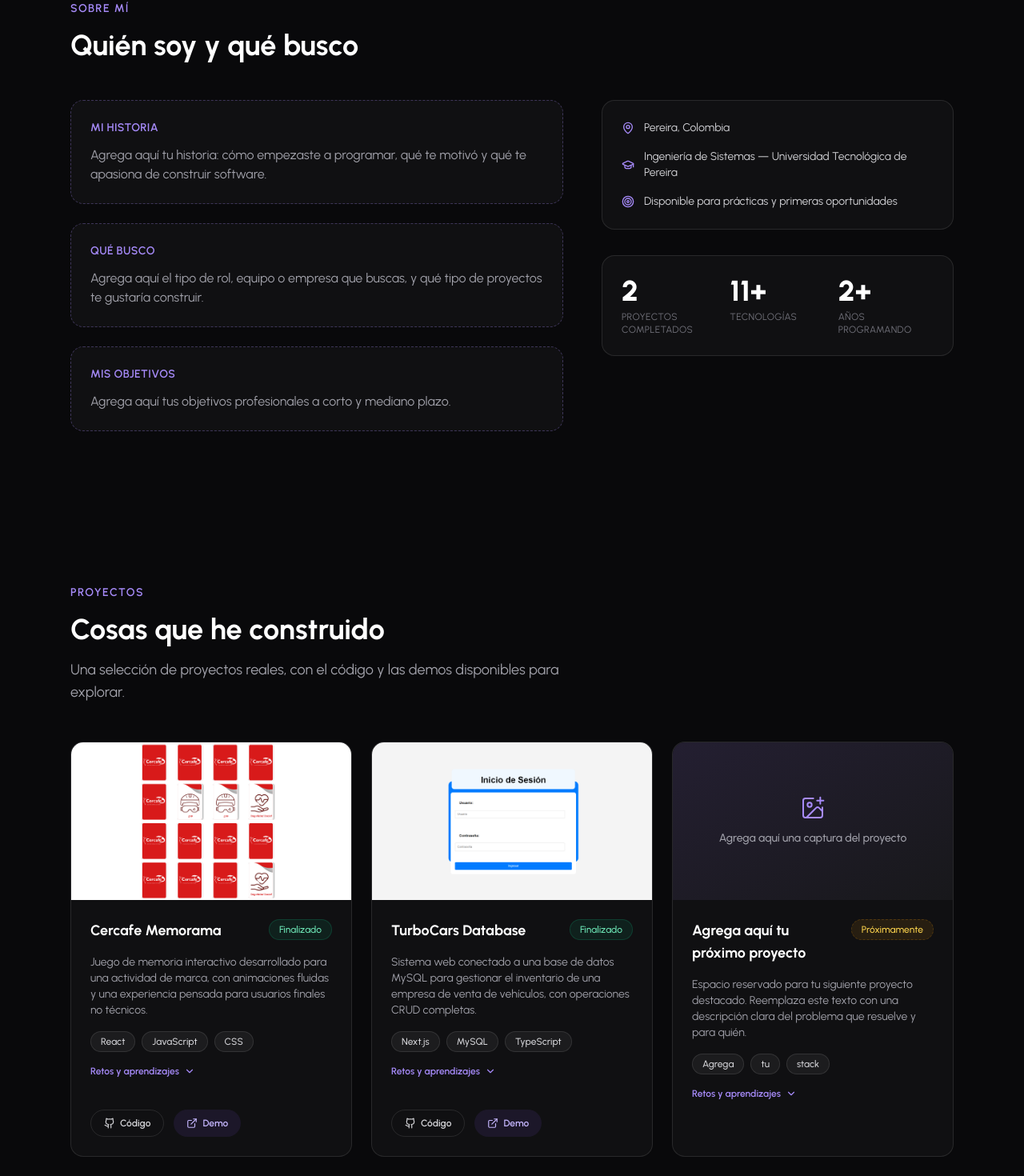
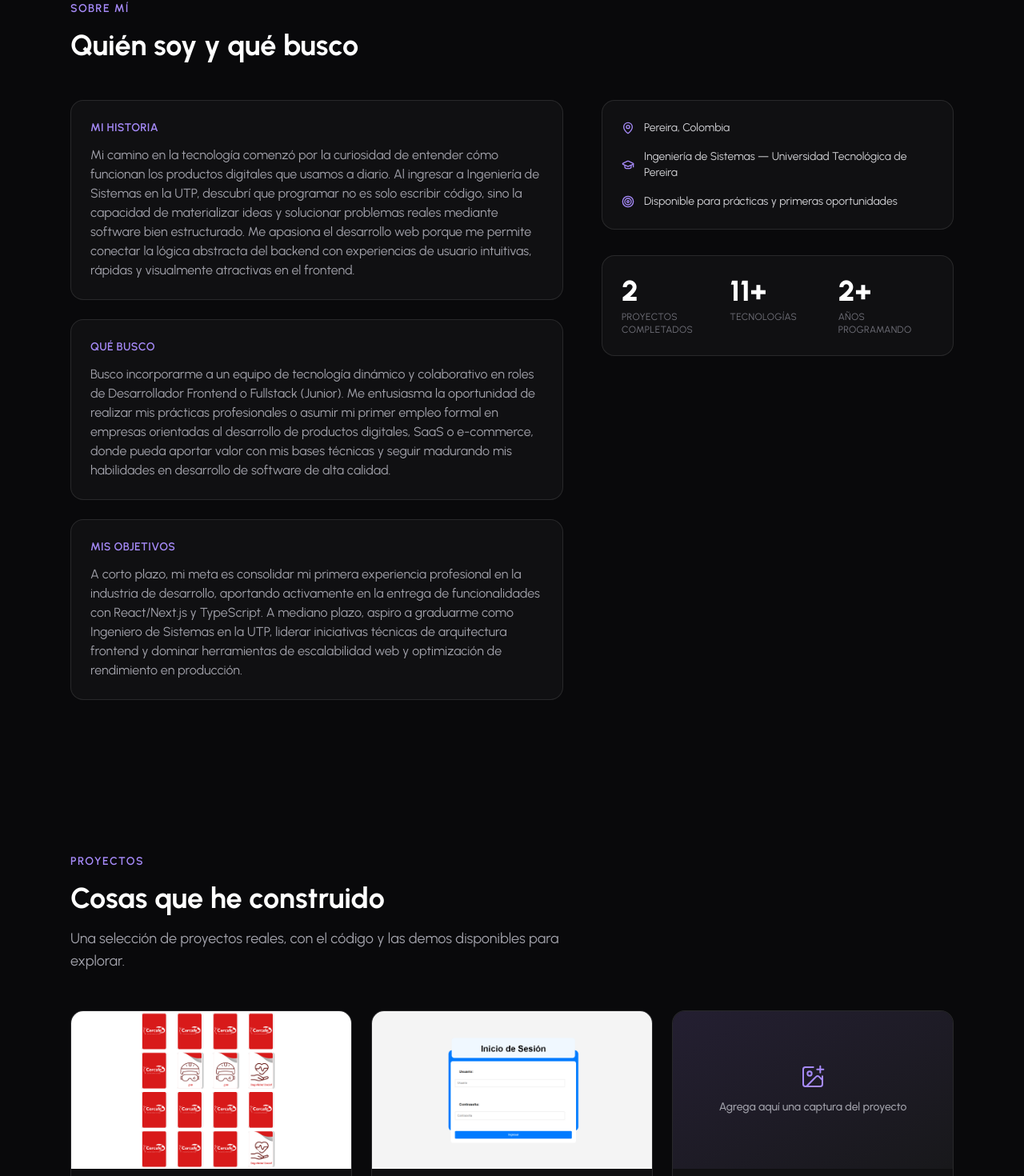
Before and after one commit to DjSantech/SantechDev, a Next.js app: page / in a window 1280 px wide. Shown: the part 895-2365 px from the top of the page at 80% size. Built offline with nearby package versions, Linux system fonts and the light colour scheme.

Commit message:
actualizando info

```diff
--- a/components/sections/about.tsx
+++ b/components/sections/about.tsx
@@ -26,25 +26,37 @@ export function About() {
 
       <div className="mt-12 grid grid-cols-1 gap-12 md:grid-cols-[1.4fr_1fr]">
         <div className="flex flex-col gap-6">
-          <Reveal className="rounded-2xl border border-dashed border-violet-400/30 bg-white/[0.03] p-6">
+          <Reveal className="rounded-2xl border border-white/10 bg-white/[0.03] p-6">
             <p className="text-sm font-semibold uppercase tracking-wide text-violet-400">Mi historia</p>
             <p className="mt-3 text-zinc-400">
-              Agrega aquí tu historia: cómo empezaste a programar, qué te motivó y qué te apasiona de construir
-              software.
+              Mi camino en la tecnología comenzó por la curiosidad de entender cómo funcionan los productos
+              digitales que usamos a diario. Al ingresar a Ingeniería de Sistemas en la UTP, descubrí que programar
+              no es solo escribir código, sino la capacidad de materializar ideas y solucionar problemas reales
+              mediante software bien estructurado. Me apasiona el desarrollo web porque me permite conectar la
+              lógica abstracta del backend con experiencias de usuario intuitivas, rápidas y visualmente atractivas
+              en el frontend.
             </p>
           </Reveal>
 
-          <Reveal delay={0.1} className="rounded-2xl border border-dashed border-violet-400/30 bg-white/[0.03] p-6">
+          <Reveal delay={0.1} className="rounded-2xl border border-white/10 bg-white/[0.03] p-6">
             <p className="text-sm font-semibold uppercase tracking-wide text-violet-400">Qué busco</p>
             <p className="mt-3 text-zinc-400">
-              Agrega aquí el tipo de rol, equipo o empresa que buscas, y qué tipo de proyectos te gustaría construir.
+              Busco incorporarme a un equipo de tecnología dinámico y colaborativo en roles de Desarrollador
+              Frontend o Fullstack (Junior). Me entusiasma la oportunidad de realizar mis prácticas profesionales o
+              asumir mi primer empleo formal en empresas orientadas al desarrollo de productos digitales, SaaS o
+              e-commerce, donde pueda aportar valor con mis bases técnicas y seguir madurando mis habilidades en
+              desarrollo de software de alta calidad.
             </p>
           </Reveal>
 
-          <Reveal delay={0.2} className="rounded-2xl border border-dashed border-violet-400/30 bg-white/[0.03] p-6">
+          <Reveal delay={0.2} className="rounded-2xl border border-white/10 bg-white/[0.03] p-6">
             <p className="text-sm font-semibold uppercase tracking-wide text-violet-400">Mis objetivos</p>
             <p className="mt-3 text-zinc-400">
-              Agrega aquí tus objetivos profesionales a corto y mediano plazo.
+              A corto plazo, mi meta es consolidar mi primera experiencia profesional en la industria de
+              desarrollo, aportando activamente en la entrega de funcionalidades con React/Next.js y TypeScript. A
+              mediano plazo, aspiro a graduarme como Ingeniero de Sistemas en la UTP, liderar iniciativas técnicas
+              de arquitectura frontend y dominar herramientas de escalabilidad web y optimización de rendimiento en
+              producción.
             </p>
           </Reveal>
         </div>
--- a/lib/data/education.ts
+++ b/lib/data/education.ts
@@ -18,19 +18,19 @@ export const education: EducationItem[] = [
       "Formación intensiva orientada a la programación web con HTML, CSS, JavaScript y frameworks modernos como React.",
   },
   {
-    id: "certificacion-placeholder",
-    title: "Agrega aquí una certificación",
-    institution: "Plataforma o institución",
-    period: "Fecha",
-    description: "Espacio reservado para certificaciones (por ejemplo: freeCodeCamp, Platzi, Coursera, AWS, Meta).",
-    isPlaceholder: true,
+    id: "certificacion-bases-datos",
+    title: "Formación Profesional en Bases de Datos Relacionales (MySQL)",
+    institution: "Universidad Tecnológica de Pereira (UTP)",
+    period: "Diciembre 2024",
+    description:
+      "Estudios y aplicación práctica enfocada en diseño de esquemas, normalización de datos, consultas complejas e integración de bases de datos con aplicaciones web.",
   },
   {
-    id: "idiomas-placeholder",
-    title: "Agrega aquí tus idiomas",
-    institution: "Nivel de dominio",
-    period: "Certificación (si aplica)",
-    description: "Espacio reservado para idiomas (por ejemplo: Inglés — B2, certificado EF SET o similar).",
-    isPlaceholder: true,
+    id: "idioma-ingles",
+    title: "Inglés",
+    institution: "Nivel Intermedio (B1 - B2)",
+    period: "Lectura y documentación técnica",
+    description:
+      "Capacidad para comprender documentación oficial de software, consumir recursos técnicos globales en inglés y escribir código auto-documentado con buenas prácticas internacionales.",
   },
 ];
--- a/lib/data/experience.ts
+++ b/lib/data/experience.ts
@@ -3,11 +3,11 @@ import type { ExperienceItem } from "../types";
 export const experience: ExperienceItem[] = [
   {
     id: "practica-formal-placeholder",
-    role: "Agrega aquí tu próxima práctica o primer empleo",
-    place: "Nombre de la empresa",
+    role: "Desarrollador Frontend / Fullstack Junior",
+    place: "Tu Empresa Aquí · Pereira (Presencial / Híbrido / Remoto)",
     period: "Presente",
     description:
-      "Espacio reservado para tu primera experiencia laboral formal. Reemplázalo con el cargo, las responsabilidades principales y los resultados obtenidos.",
+      "Espacio reservado para mi primera experiencia profesional formal o práctica de Ingeniería de Sistemas. Listo para aportar soluciones con React, Next.js, TypeScript y gestión de bases de datos, asumiendo retos técnicos con metodologías ágiles.",
     isPlaceholder: true,
   },
   {
--- a/lib/data/faq.ts
+++ b/lib/data/faq.ts
@@ -5,22 +5,24 @@ export const faq: FaqItem[] = [
     id: "disponibilidad",
     question: "¿Cuál es tu disponibilidad actual?",
     answer:
-      "Agrega aquí tu disponibilidad real (por ejemplo: tiempo completo, medio tiempo compatible con estudios, fecha estimada de graduación).",
+      "Tengo disponibilidad completa e inmediata para iniciar mi etapa de prácticas o asumir vacantes de tiempo completo. Cuento con flexibilidad horaria compatible con mis últimos compromisos académicos en la Universidad Tecnológica de Pereira (UTP).",
   },
   {
     id: "modalidad",
     question: "¿Trabajas de forma remota, presencial o híbrida?",
-    answer: "Agrega aquí tu preferencia de modalidad de trabajo.",
+    answer:
+      "Tengo total disponibilidad para trabajar de manera presencial en la ciudad de Pereira, Risaralda. De igual forma, me adapto perfectamente a esquemas de trabajo híbridos o 100% remotos gracias a mi disciplina de autogestión.",
   },
   {
     id: "stack",
     question: "¿Con qué stack te sientes más cómodo trabajando?",
     answer:
-      "Agrega aquí una respuesta breve sobre tu stack principal y en qué te especializas dentro de él.",
+      "Mi stack principal y donde aporto valor inmediato es el ecosistema de JavaScript y TypeScript, utilizando React.js y Next.js para el desarrollo frontend, Tailwind CSS para estilos ágiles, y Node.js junto con MySQL o MongoDB para el desarrollo de APIs e integraciones backend.",
   },
   {
     id: "aprendizaje",
     question: "¿Cómo sigues aprendiendo nuevas tecnologías?",
-    answer: "Agrega aquí tu proceso de aprendizaje continuo (cursos, documentación, proyectos personales, comunidad).",
+    answer:
+      "Mi formación como Ingeniero de Sistemas en la UTP me enseñó a aprender a aprender de forma autónoma. Sigo construyendo proyectos personales basados en problemas reales, leo documentación oficial constantemente, sigo las mejores prácticas de la comunidad de software y realizo bootcamps especializados para mantenerme al día con el mercado.",
   },
 ];
--- a/lib/data/projects.ts
+++ b/lib/data/projects.ts
@@ -32,12 +32,12 @@ export const projects: Project[] = [
       "Agrega aquí qué aprendiste (por ejemplo: conexión de Next.js con una base de datos relacional, diseño de esquemas).",
   },
   {
-    id: "proyecto-placeholder",
-    title: "Agrega aquí tu próximo proyecto",
+    id: "saas-gestion-clientes",
+    title: "Plataforma SaaS de Gestión de Clientes y Agendamiento",
     description:
-      "Espacio reservado para tu siguiente proyecto destacado. Reemplaza este texto con una descripción clara del problema que resuelve y para quién.",
+      "Un sistema diseñado para automatizar las reservas y el control de inventario de negocios de servicios. Resolverá el problema de la pérdida de tiempo en agendamientos manuales mediante un dashboard interactivo optimizado para móviles.",
     image: "/work-1.jpeg",
-    stack: ["Agrega", "tu", "stack"],
+    stack: ["Next.js", "TypeScript", "PostgreSQL", "NestJS"],
     status: "placeholder",
     challenges: "Agrega aquí los retos técnicos resueltos.",
     learnings: "Agrega aquí los aprendizajes obtenidos.",
--- a/lib/data/tech-stack.ts
+++ b/lib/data/tech-stack.ts
@@ -46,6 +46,4 @@ export const techStack: TechCategory[] = [
   },
 ];
 
-export const learningNow: string[] = [
-  "Agrega aquí las tecnologías que estás aprendiendo actualmente",
-];
+export const learningNow: string[] = ["PostgreSQL", "NestJS"];
--- a/lib/data/testimonials.ts
+++ b/lib/data/testimonials.ts
@@ -3,16 +3,16 @@ import type { TestimonialItem } from "../types";
 export const testimonials: TestimonialItem[] = [
   {
     id: "recomendacion-1",
-    name: "Agrega aquí un nombre",
-    role: "Profesor, mentor o cliente",
-    quote: "Agrega aquí una recomendación real sobre tu trabajo en cuanto la recibas.",
-    isPlaceholder: true,
+    name: "Equipo de Gestión Administrativa",
+    role: "TurboCars",
+    quote:
+      "Santiago demostró un excelente compromiso y una gran capacidad técnica durante el desarrollo de la plataforma web de inventario para TurboCars. Diseñó y conectó con éxito una solución robusta que optimizó de forma inmediata la administración de nuestros vehículos.",
   },
   {
     id: "recomendacion-2",
-    name: "Agrega aquí un nombre",
-    role: "Profesor, mentor o cliente",
-    quote: "Agrega aquí una segunda recomendación real sobre tu trabajo en cuanto la recibas.",
-    isPlaceholder: true,
+    name: "Mentor Académico",
+    role: "Colaborador en Proyectos UTP",
+    quote:
+      "Un desarrollador con una excelente disposición para el aprendizaje, que comprende rápidamente la lógica de negocio y aplica fundamentos sólidos de ingeniería en sus entregables de software. Altamente recomendado para equipos ágiles.",
   },
 ];
--- a/lib/site-config.ts
+++ b/lib/site-config.ts
@@ -7,7 +7,7 @@ export const siteConfig = {
   name: "Santiago Guevara",
   brand: "SantechDev",
   role: "Frontend Developer",
-  roleKeywords: ["interfaces accesibles", "producto", "rendimiento", "experiencias premium"],
+  roleKeywords: ["interfaces accesibles", "flujo de trabajo", "rendimiento", "experiencias premium"],
   location: "Pereira, Colombia",
   email: "santiguevara20161@gmail.com",
   pitch:
```
Also changed, not shown: public/Foto_Perfil_3.jpg (added), 1 other file (tests, documents, lock files or other folders).
